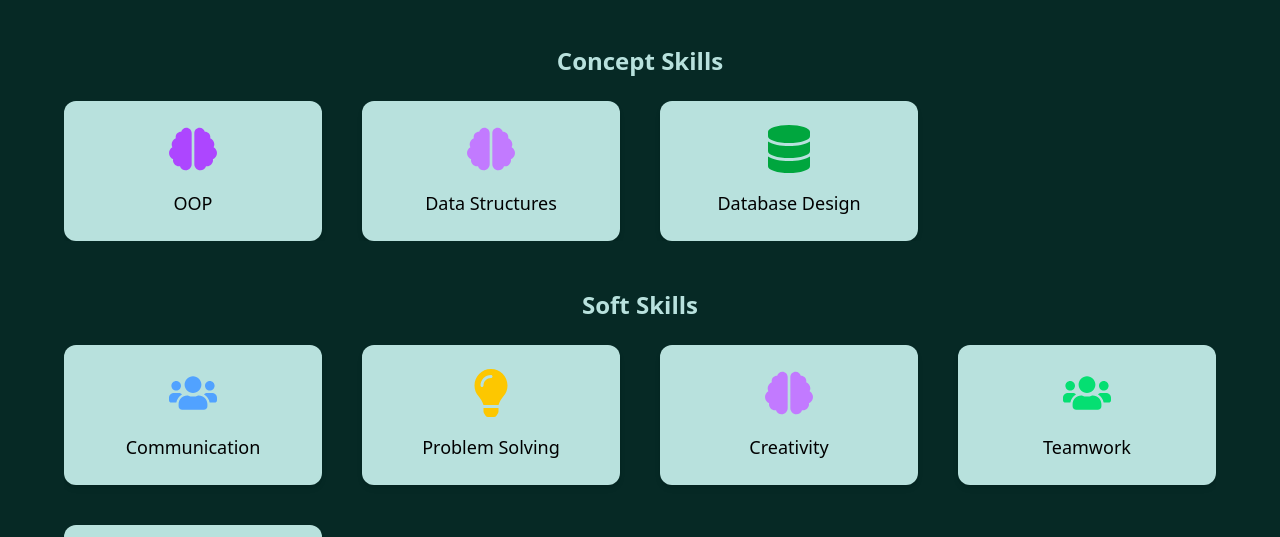
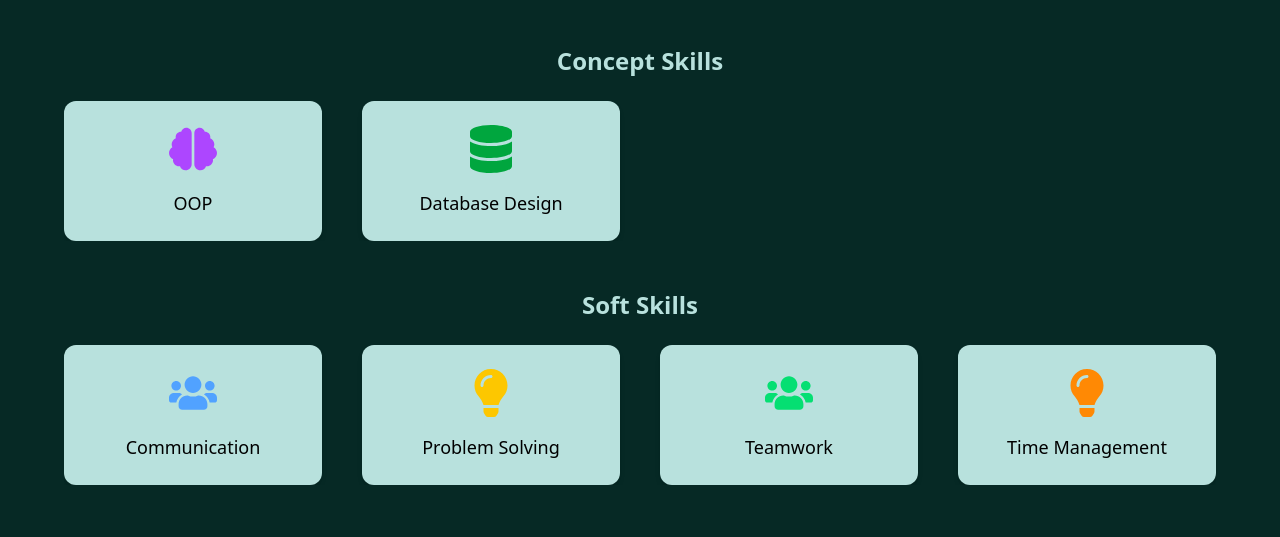
Before and after one commit to dilanithathsarani/Portfolio, a React (Vite) app: page / in a window 1280 px wide. Shown: the part 2980-3517 px from the top of the page. Built offline with nearby package versions, Linux system fonts and the light colour scheme; no server answers.

Commit message:
skills update

```diff
--- a/src/component/skills.jsx
+++ b/src/component/skills.jsx
@@ -28,14 +28,12 @@ const databaseSkills = [
 
 const conceptSkills = [
   { name: "OOP", icon: <FaBrain className="text-purple-500" /> },
-  { name: "Data Structures", icon: <FaBrain className="text-purple-400" /> },
   { name: "Database Design", icon: <FaDatabase className="text-green-600" /> },
 ];
 
 const softSkills = [
   { name: "Communication", icon: <FaUsers className="text-blue-400" /> },
   { name: "Problem Solving", icon: <FaLightbulb className="text-yellow-400" /> },
-  { name: "Creativity", icon: <FaBrain className="text-purple-400" /> },
   { name: "Teamwork", icon: <FaUsers className="text-green-400" /> },
   { name: "Time Management", icon: <FaLightbulb className="text-orange-400" /> },
 ];
```
